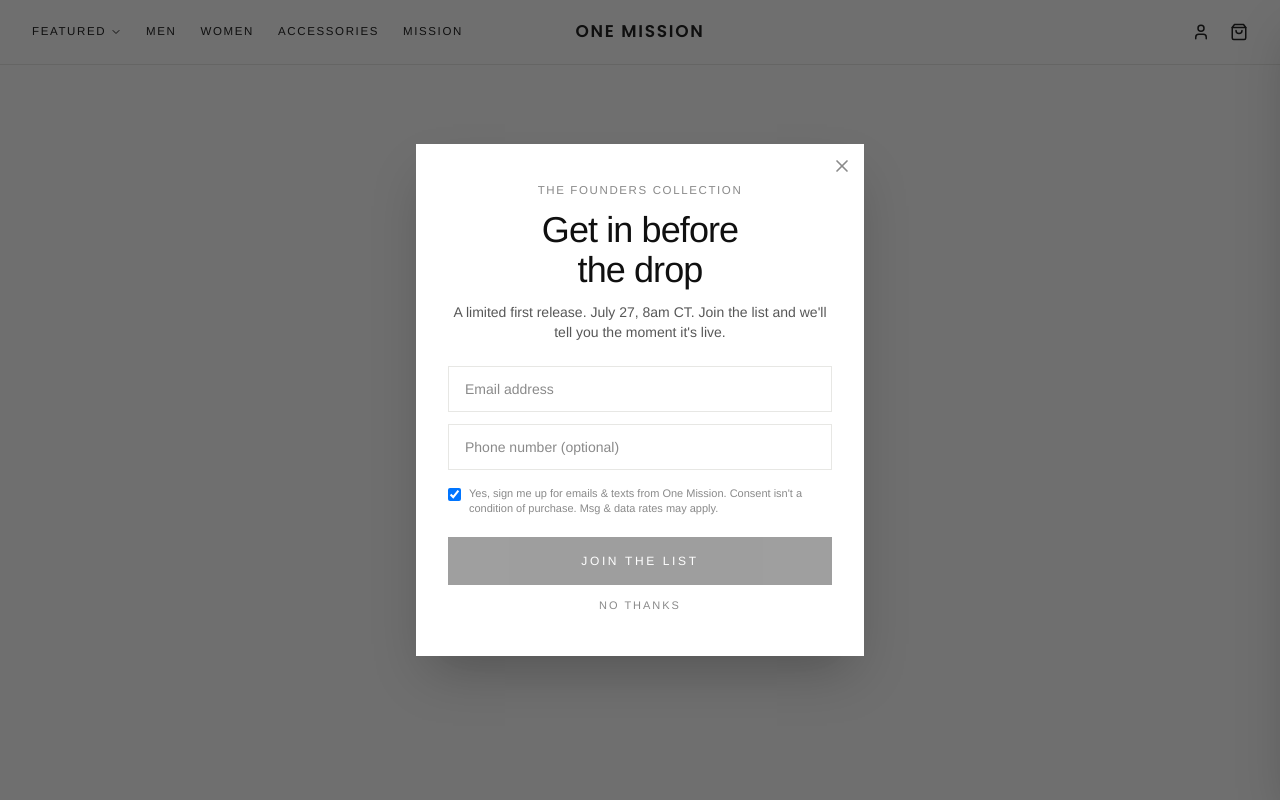
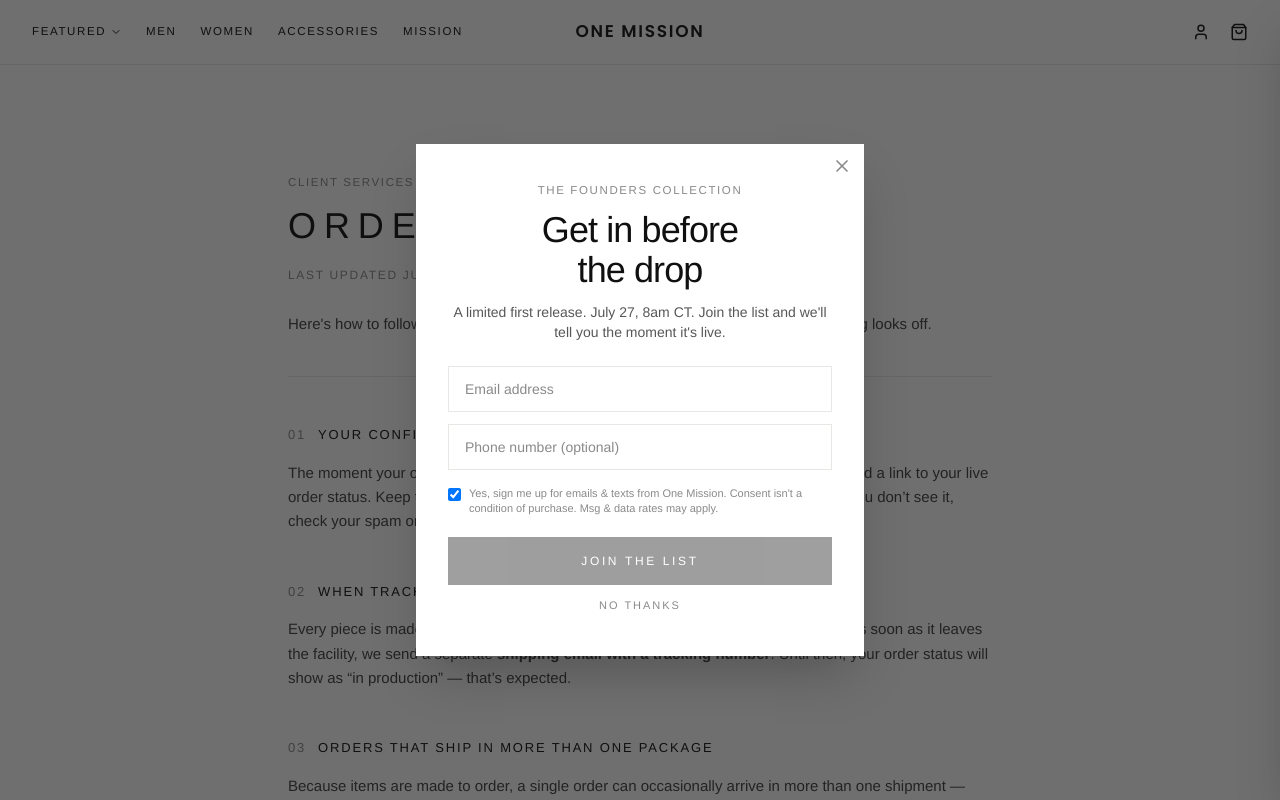
Before and after one commit to thayerm1111/onemissioncollection, a Next.js app: page /order-tracking in a window 1280 px wide. Before the commit this address had no page. Shown: the top 800 px of the page. Built offline with nearby package versions, Linux system fonts and the light colour scheme.

Commit message:
Add Order Tracking page (fixes /order-tracking 404)

```diff
--- /dev/null
+++ b/src/app/order-tracking/page.tsx
@@ -0,0 +1,68 @@
+import type { Metadata } from "next";
+import { LegalPage, Section } from "@/components/LegalPage";
+
+export const metadata: Metadata = {
+  title: "Order Tracking — One Mission Collection",
+  description:
+    "How to track your One Mission Collection order, when tracking becomes available, and what to do if your package is delayed or lost.",
+};
+
+export default function OrderTrackingPage() {
+  return (
+    <LegalPage
+      eyebrow="Client Services"
+      title="Order Tracking"
+      updated="July 25, 2026"
+      intro="Here's how to follow your order from checkout to your door, and what to do if something looks off."
+    >
+      <Section n="01" title="Your confirmation email">
+        <p>
+          The moment your order is placed, we email an{" "}
+          <strong>order confirmation</strong> with a summary and a link to your
+          live order status. Keep that email &mdash; it&rsquo;s the fastest way
+          back to your order at any time. If you don&rsquo;t see it, check your
+          spam or promotions folder.
+        </p>
+      </Section>
+
+      <Section n="02" title="When tracking becomes available">
+        <p>
+          Every piece is made to order, so it&rsquo;s produced in{" "}
+          <strong>2&ndash;7 business days</strong> before it ships. As soon as it
+          leaves the facility, we send a separate <strong>shipping email with a
+          tracking number</strong>. Until then, your order status will show as
+          &ldquo;in production&rdquo; &mdash; that&rsquo;s expected.
+        </p>
+      </Section>
+
+      <Section n="03" title="Orders that ship in more than one package">
+        <p>
+          Because items are made to order, a single order can occasionally arrive
+          in more than one shipment &mdash; each with its own tracking. If part of
+          your order arrives before the rest, the remaining pieces are still on
+          the way at no extra cost.
+        </p>
+      </Section>
+
+      <Section n="04" title="Delayed, missing, or wrong-tracking packages">
+        <p>
+          Delivery estimates aren&rsquo;t guarantees &mdash; carrier delays,
+          weather, and holiday volume happen. If tracking hasn&rsquo;t updated in
+          several days, or a package is marked delivered but you don&rsquo;t have
+          it, email us with your order number and we&rsquo;ll help sort it out.
+        </p>
+      </Section>
+
+      <Section n="05" title="Still need help?">
+        <p>
+          Email{" "}
+          <a href="mailto:support@onemissioncollection.com" className="text-ink underline">support@onemissioncollection.com</a>{" "}
+          with your order number and we&rsquo;ll track it down for you. For return
+          and refund questions, see our{" "}
+          <a href="/returns" className="text-ink underline">Shipping &amp; Returns</a>{" "}
+          page.
+        </p>
+      </Section>
+    </LegalPage>
+  );
+}
```
